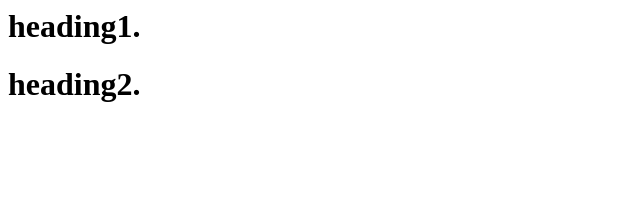
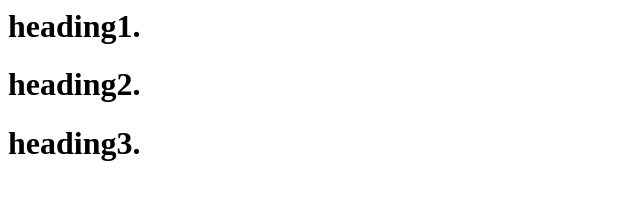
Before and after one commit to Hasti-Raiyani/CC, a plain HTML site: page index.html in a window 1280 px wide. Shown: the whole page, without its empty margins (0-640 px from the left). Drawn offline with Linux system fonts and the light colour scheme.

Commit message:
add new line

```diff
--- a/index.html
+++ b/index.html
@@ -1,2 +1,3 @@
 <h1>heading1.</h1>
 <h1>heading2.</h1>
+<h1>heading3.</h1>
```
